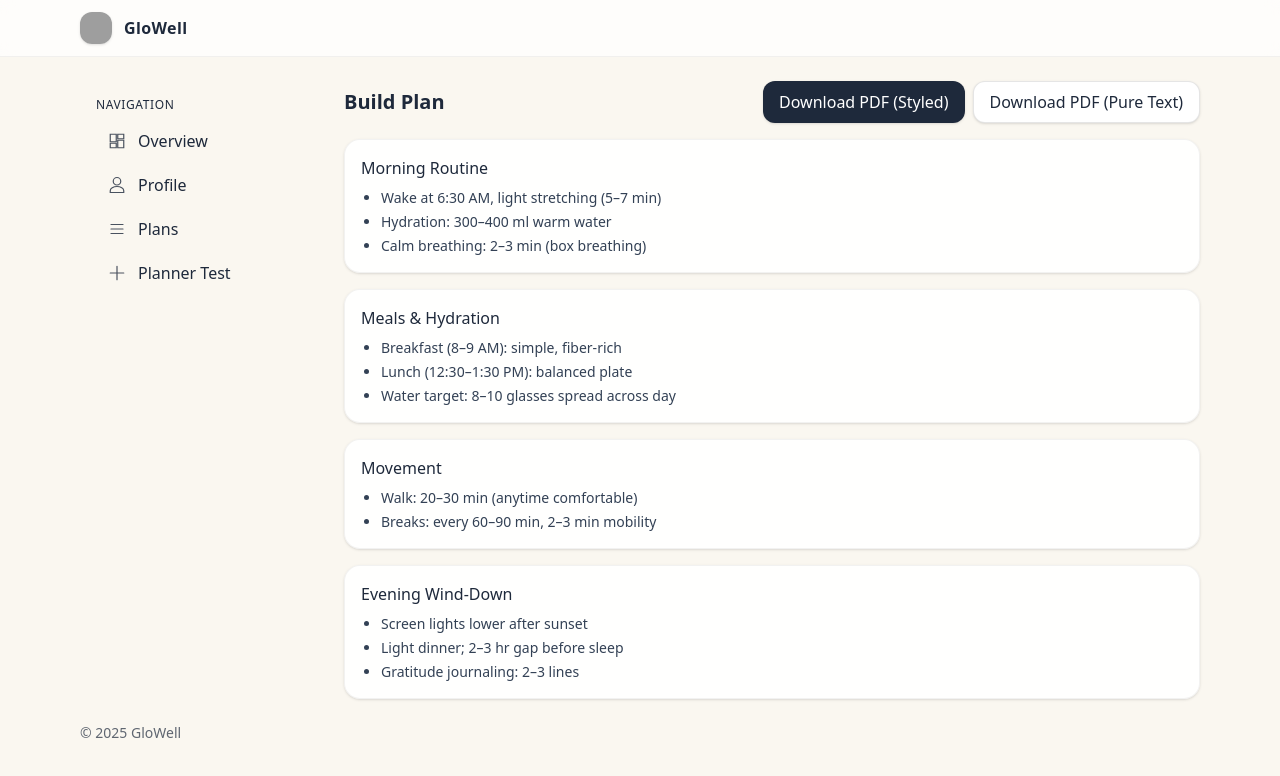
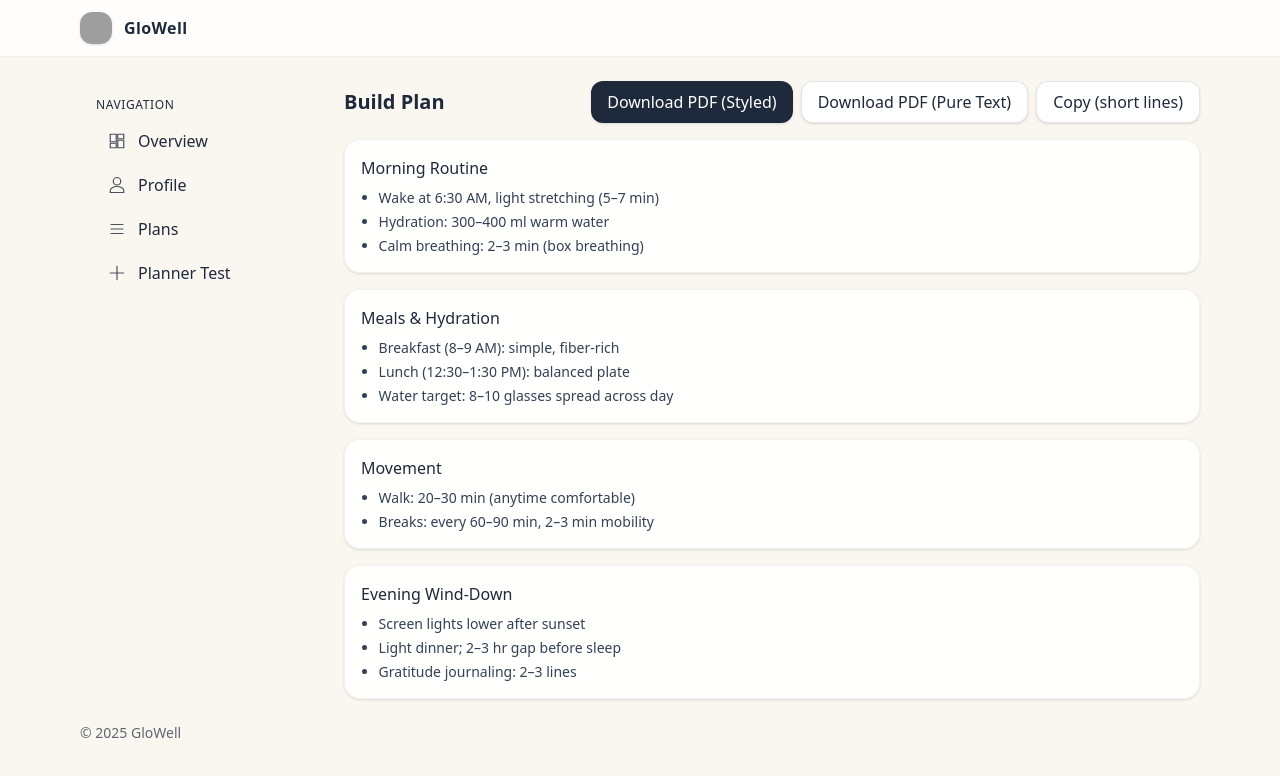
Before and after one commit to mishbyhealth/mishby-health-os, a React (Vite) app: page /health-plan in a window 1280 px wide. Shown: the top 776 px of the page. Built offline with nearby package versions, Linux system fonts and the light colour scheme; grey boxes are pictures that could not be loaded.

Commit message:
feat(plan): smart auto-wrap + robust word-break; small-line bullets; add WhatsApp-friendly copy

```diff
--- a/src/pages/HealthPlan.tsx
+++ b/src/pages/HealthPlan.tsx
@@ -1,7 +1,15 @@
 import React, { useRef, useState } from "react";
 import { exportPlanPDF, exportPlanPDFPureText } from "../utils/pdfExporter";
 
-/** HealthPlan page with Styled + Pure-Text PDF */
+/**
+ * HealthPlan page
+ * - Smart wrapping: लंबी लाइनों को अपने-आप छोटे टुकड़ों में तोड़ता है
+ * - Styled PDF + Pure-Text PDF export
+ * - CSS से overflow-wrap/word-break/hyphens चालू ताकि कटना/ओवरलैप न हो
+ */
+
+const MAX_LINE_LEN = 60; // ← चाहें तो 50-70 के बीच रख सकते हैं (छोटे वाक्य)
+
 export default function HealthPlan() {
   const planRef = useRef<HTMLDivElement | null>(null);
   const [exporting, setExporting] = useState<null | "styled" | "text">(null);
@@ -32,11 +40,20 @@ export default function HealthPlan() {
     }
   };
 
+  // (Optional) WhatsApp/Plain text copy — छोटे टुकड़ों वाला टेक्स्ट
+  const handleCopyAsText = async () => {
+    if (!planRef.current) return;
+    const data = collectPlanText(MAX_LINE_LEN);
+    await navigator.clipboard.writeText(data);
+    alert("Plan text copied (short lines) — आप WhatsApp में paste कर सकते हैं.");
+  };
+
   return (
     <section className="space-y-4">
+      {/* Header + Actions */}
       <div className="flex items-center justify-between">
         <h2 className="text-xl font-semibold">Build Plan</h2>
-        <div className="flex gap-2">
+        <div className="flex flex-wrap gap-2">
           <button
             onClick={handleStyledPDF}
             disabled={!!exporting}
@@ -51,51 +68,49 @@ export default function HealthPlan() {
           >
             {exporting === "text" ? "Preparing…" : "Download PDF (Pure Text)"}
           </button>
+          <button
+            onClick={handleCopyAsText}
+            className="px-4 py-2 rounded-xl bg-white border border-black/10 shadow"
+          >
+            Copy (short lines)
+          </button>
         </div>
       </div>
 
-      {/* stable wrapper */}
+      {/* Stable wrapper */}
       <div
         id="plan-root"
         ref={planRef}
         className="grid gap-4 print:bg-white"
         style={{ background: "transparent" }}
       >
-        <PlanCard title="Morning Routine">
-          <ul className="list-disc ml-5 text-sm text-slate-700 space-y-1">
-            <li>Wake at 6:30 AM, light stretching (5–7 min)</li>
-            <li>Hydration: 300–400 ml warm water</li>
-            <li>Calm breathing: 2–3 min (box breathing)</li>
-          </ul>
-        </PlanCard>
+        <PlanCard title="Morning Routine" items={[
+          "Wake at 6:30 AM, light stretching (5–7 min)",
+          "Hydration: 300–400 ml warm water",
+          "Calm breathing: 2–3 min (box breathing)"
+        ]} />
 
-        <PlanCard title="Meals & Hydration">
-          <ul className="list-disc ml-5 text-sm text-slate-700 space-y-1">
-            <li>Breakfast (8–9 AM): simple, fiber-rich</li>
-            <li>Lunch (12:30–1:30 PM): balanced plate</li>
-            <li>Water target: 8–10 glasses spread across day</li>
-          </ul>
-        </PlanCard>
+        <PlanCard title="Meals & Hydration" items={[
+          "Breakfast (8–9 AM): simple, fiber-rich",
+          "Lunch (12:30–1:30 PM): balanced plate",
+          "Water target: 8–10 glasses spread across day"
+        ]} />
 
-        <PlanCard title="Movement">
-          <ul className="list-disc ml-5 text-sm text-slate-700 space-y-1">
-            <li>Walk: 20–30 min (anytime comfortable)</li>
-            <li>Breaks: every 60–90 min, 2–3 min mobility</li>
-          </ul>
-        </PlanCard>
+        <PlanCard title="Movement" items={[
+          "Walk: 20–30 min (anytime comfortable)",
+          "Breaks: every 60–90 min, 2–3 min mobility"
+        ]} />
 
-        <PlanCard title="Evening Wind-Down">
-          <ul className="list-disc ml-5 text-sm text-slate-700 space-y-1">
-            <li>Screen lights lower after sunset</li>
-            <li>Light dinner; 2–3 hr gap before sleep</li>
-            <li>Gratitude journaling: 2–3 lines</li>
-          </ul>
-        </PlanCard>
+        <PlanCard title="Evening Wind-Down" items={[
+          "Screen lights lower after sunset",
+          "Light dinner; 2–3 hr gap before sleep",
+          "Gratitude journaling: 2–3 lines"
+        ]} />
       </div>
 
-      {/* Print + PDF-Export styles */}
+      {/* Print + PDF-Export + Wrap Styles */}
       <style>{`
-        /* Browser print dialog के लिए */
+        /* Print */
         @media print {
           body { -webkit-print-color-adjust: exact; print-color-adjust: exact; }
           header, footer, aside { display: none !important; }
@@ -103,34 +118,130 @@ export default function HealthPlan() {
           #plan-root { background: #ffffff !important; }
         }
 
-        /* ✅ PDF-Export मोड: fonts/padding छोटे ताकि overflow न हो */
+        /* ✅ PDF-Export मोड: fonts/padding छोटे (pdfExporter.ts इस class को जोड़ता/हटाता है) */
         .pdf-export {
           font-size: 11px;
           line-height: 1.35;
         }
         .pdf-export h2 { font-size: 15px; margin-bottom: 8px; }
         .pdf-export h3 { font-size: 13px; margin-bottom: 6px; }
-        .pdf-export li { font-size: 10.5px; margin-bottom: 4px; }
+
+        /* सबसे महत्वपूर्ण: right-cut/overlap रोकने के लिए wrapping */
+        .plan-card, .plan-card * {
+          overflow-wrap: anywhere;   /* long words भी टूट सकें */
+          word-break: break-word;    /* जरूरत पर शब्द भी टूटें */
+          hyphens: auto;             /* ब्राउज़र/पीडीएफ hyphen लगाए */
+        }
+
+        /* PDF में कॉम्पैक्ट कार्ड */
         .pdf-export #plan-root { gap: 10px !important; }
         .pdf-export .plan-card {
           padding: 12px !important;
           border-radius: 12px !important;
-          box-shadow: none !important;              /* bleed रोकने के लिए */
+          box-shadow: none !important;
           border: 1px solid rgba(0,0,0,0.14) !important;
           break-inside: avoid; page-break-inside: avoid;
+          max-width: 100% !important;
         }
-        .pdf-export ul { margin-left: 16px; list-style-position: outside; }
+
+        /* स्क्रीन पर कार्ड फुल-चौड़ाई (border auto जैसा अनुभव) */
+        .plan-card { width: 100%; }
+        .plan-card ul { margin-left: 1.1rem; }
+        .plan-card li { margin-bottom: 0.25rem; }
       `}</style>
     </section>
   );
 }
 
-/** card with class for PDF-specific padding */
-function PlanCard({ title, children }: { title: string; children: React.ReactNode }) {
+/** कार्ड: items को स्मार्ट तरीके से छोटे-छोटे टुकड़ों में तोड़कर bullets बनाता है */
+function PlanCard({ title, items }: { title: string; items: string[] }) {
+  // items → wrappedLines (हर लंबी लाइन कई छोटी लाइनों में टूटे)
+  const wrapped = items.flatMap((t) => wrapByChars(t, MAX_LINE_LEN).map(s => s.trim()));
+
   return (
     <div className="plan-card p-4 rounded-2xl shadow bg-white/90 border border-black/5">
       <h3 className="font-medium mb-2">{title}</h3>
-      {children}
+      <ul className="list-disc text-sm text-slate-700 space-y-1">
+        {wrapped.map((line, idx) => (
+          <li key={idx}>{line}</li>
+        ))}
+      </ul>
     </div>
   );
 }
+
+/** लंबा वाक्य LIMIT के अंदर छोटे-छोटे हिस्सों में बांटता है (स्पेस/विरामचिह्न पर प्राथमिकता) */
+function wrapByChars(text: string, limit: number): string[] {
+  const cleaned = text.replace(/\s+/g, " ").trim();
+  if (cleaned.length <= limit) return [cleaned];
+
+  const out: string[] = [];
+  let current = "";
+
+  const tokens = cleaned.split(" ");
+  for (const token of tokens) {
+    const next = current ? current + " " + token : token;
+    if (next.length <= limit) {
+      current = next;
+    } else {
+      if (current) out.push(current);
+      // token अपने आप में बहुत लंबा है (जैसे कोई बड़ा शब्द) → hard split
+      if (token.length > limit) {
+        const chunks = token.match(new RegExp(`.{1,${limit}}`, "g")) || [token];
+        out.push(...chunks.slice(0, -1));
+        current = chunks[chunks.length - 1];
+      } else {
+        current = token;
+      }
+    }
+  }
+  if (current) out.push(current);
+
+  // विरामचिह्न के बाद वाली सीमा को smooth करें
+  return out.map(s => s.replace(/\s*([,;:])\s*/g, "$1 ").replace(/\s+/g, " ").trim());
+}
+
+/** Plain text तैयार करता है (WhatsApp आदि के लिए) */
+function collectPlanText(limit: number): string {
+  const sections: { title: string; items: string[] }[] = [
+    {
+      title: "Morning Routine",
+      items: [
+        "Wake at 6:30 AM, light stretching (5–7 min)",
+        "Hydration: 300–400 ml warm water",
+        "Calm breathing: 2–3 min (box breathing)"
+      ]
+    },
+    {
+      title: "Meals & Hydration",
+      items: [
+        "Breakfast (8–9 AM): simple, fiber-rich",
+        "Lunch (12:30–1:30 PM): balanced plate",
+        "Water target: 8–10 glasses spread across day"
+      ]
+    },
+    {
+      title: "Movement",
+      items: [
+        "Walk: 20–30 min (anytime comfortable)",
+        "Breaks: every 60–90 min, 2–3 min mobility"
+      ]
+    },
+    {
+      title: "Evening Wind-Down",
+      items: [
+        "Screen lights lower after sunset",
+        "Light dinner; 2–3 hr gap before sleep",
+        "Gratitude journaling: 2–3 lines"
+      ]
+    }
+  ];
+
+  const lines: string[] = [];
+  for (const s of sections) {
+    lines.push(`\n${s.title}`);
+    const wrapped = s.items.flatMap(t => wrapByChars(t, limit));
+    for (const w of wrapped) lines.push(`• ${w}`);
+  }
+  return lines.join("\n").trim();
+}
```
